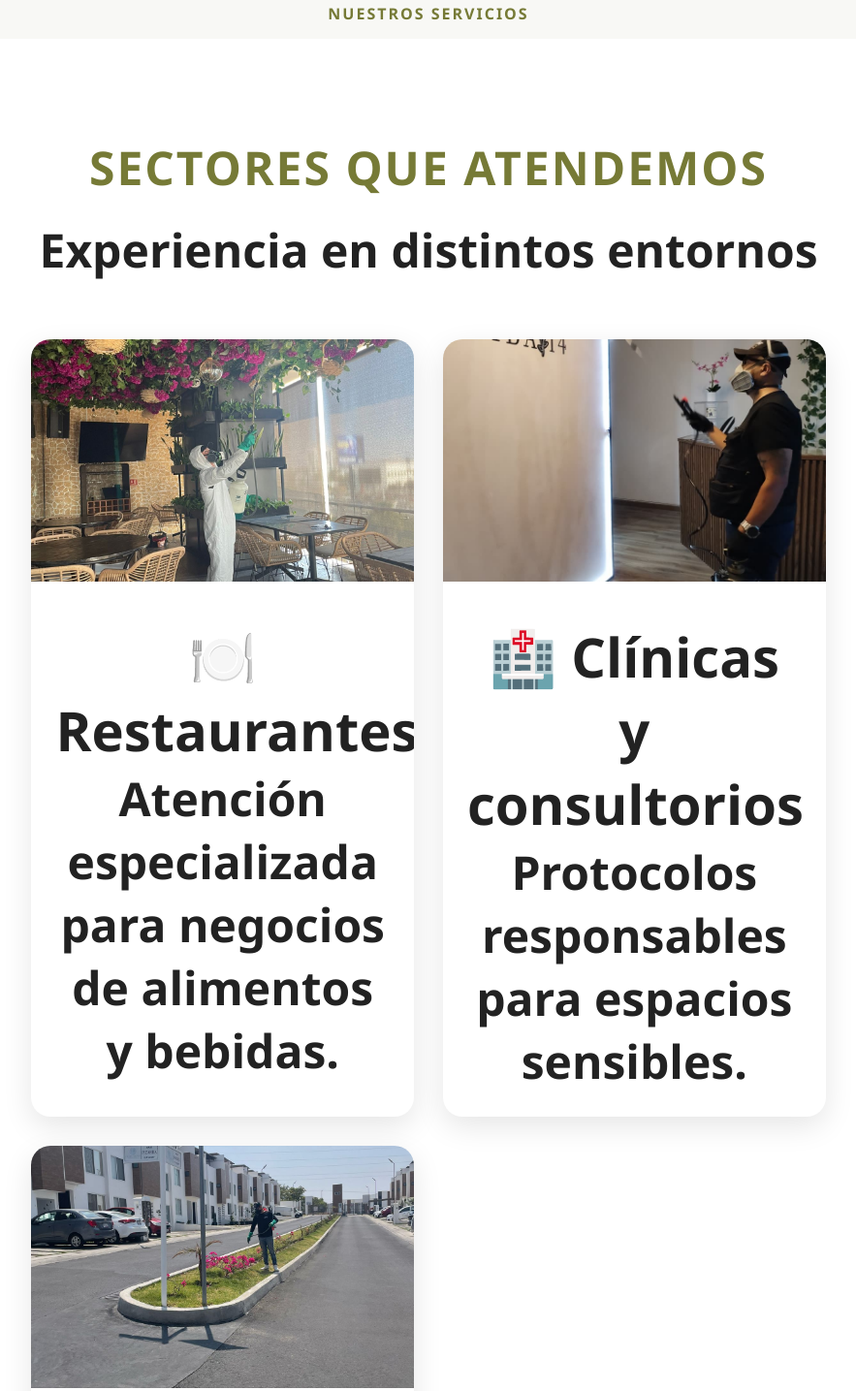
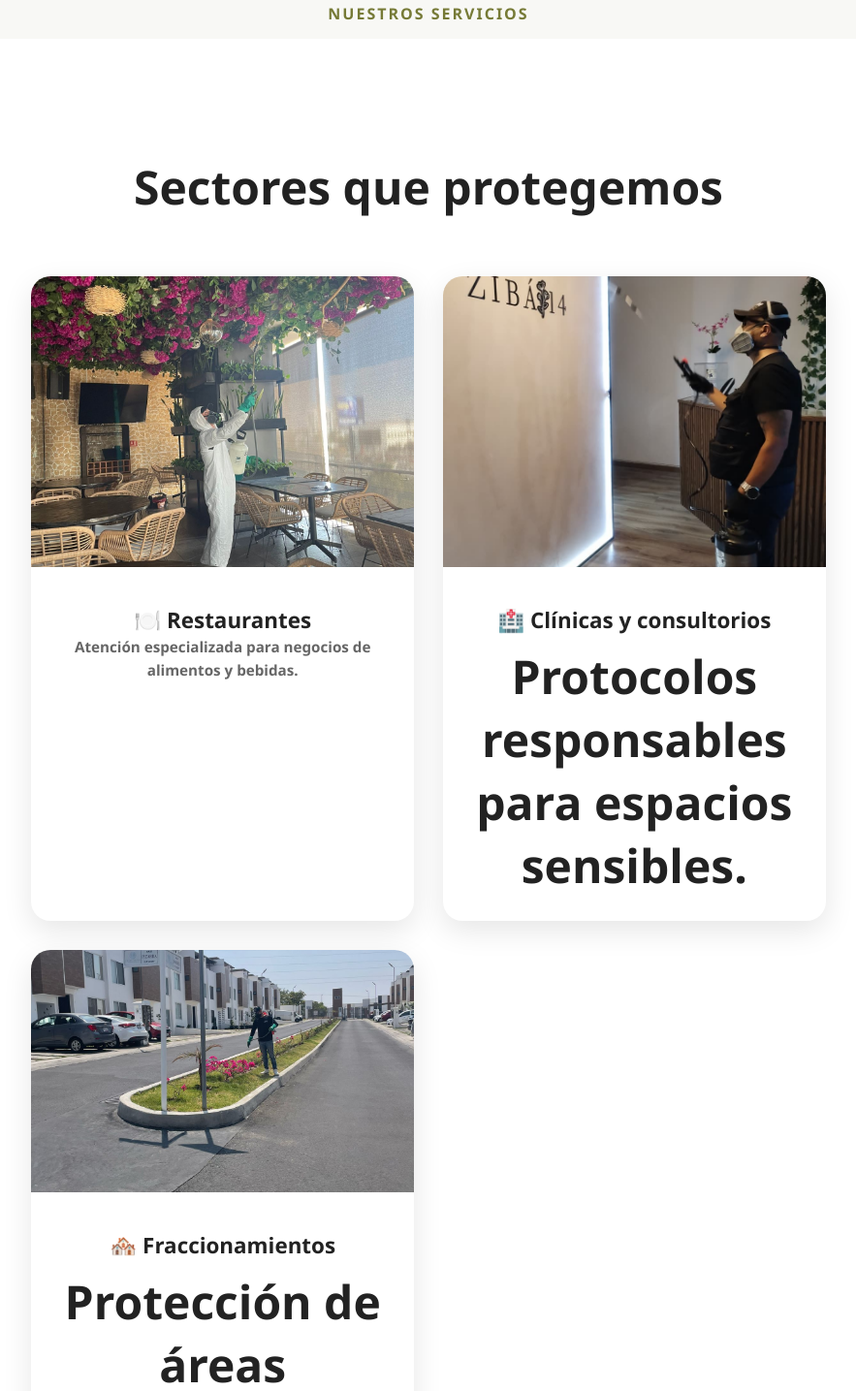
Before and after one commit to karimebeamonte/Fumiterra, a plain HTML site: page index.html in a window 1280 px wide. Shown: the part 2536-3971 px from the top of the page at 97% size, without its empty margins (198-1081 px from the left). Drawn offline with Linux system fonts and the light colour scheme.

Commit message:
Update index.html

```diff
--- a/index.html
+++ b/index.html
@@ -432,7 +432,6 @@ color:#767a36;
 font-weight:bold;
 letter-spacing:2px;
 ">
-SECTORES QUE ATENDEMOS
 </p>
 
 <h2 style="
@@ -440,36 +439,55 @@ font-size:3rem;
 margin:20px 0 60px 0;
 color:#222;
 ">
-Experiencia en distintos entornos
+Sectores que protegemos
 </h2>
 
 <div style="
 display:grid;
-grid-template-columns:repeat(auto-fit,minmax(280px,1fr));
-gap:30px;
+grid-template-columns:repeat(auto-fit,minmax(350px,1fr));gap:30px;
 ">
 
 <div style="background:white;border-radius:20px;overflow:hidden;box-shadow:0 10px 30px rgba(0,0,0,.1);">
-<img src="img/WhatsApp Image 2025-03-10 at 1.56.32 PM.jpeg" style="width:100%;height:250px;object-fit:cover;">
+<img src="img/WhatsApp Image 2025-03-10 at 1.56.32 PM.jpeg" style="width:100%;height:300px;object-fit:cover;">
 <div style="padding:25px;">
-<h3> 🍽️ Restaurantes</h3>
-<p>Atención especializada para negocios de alimentos y bebidas.</p>
-</div>
+<h3 style="
+font-size:1.4rem;
+margin-bottom:10px;
+color:#222;
+">
+🍽️ Restaurantes
+<p style="
+font-size:.95rem;
+line-height:1.6;
+color:#666;
+">
+Atención especializada para negocios de alimentos y bebidas.
+</p></div>
 </div>
 
 <div style="background:white;border-radius:20px;overflow:hidden;box-shadow:0 10px 30px rgba(0,0,0,.1);">
-<img src="img/WhatsApp Image 2026-04-11 at 7.33.08 PM.jpeg" style="width:100%;height:250px;object-fit:cover;">
+<img src="img/WhatsApp Image 2026-04-11 at 7.33.08 PM.jpeg" style="width:100%;height:300px;object-fit:cover;">
 <div style="padding:25px;">
-<h3>🏥 Clínicas y consultorios</h3>
-<p>Protocolos responsables para espacios sensibles.</p>
+<h3 style="
+font-size:1.4rem;
+margin-bottom:10px;
+color:#222;
+">
+🏥 Clínicas y consultorios
+</h3><p>Protocolos responsables para espacios sensibles.</p>
 </div>
 </div>
 
 <div style="background:white;border-radius:20px;overflow:hidden;box-shadow:0 10px 30px rgba(0,0,0,.1);">
 <img src="img/WhatsApp Image 2025-05-02 at 1.26.32 PM.jpeg" style="width:100%;height:250px;object-fit:cover;">
 <div style="padding:25px;">
-<h3>🏘️ Fraccionamiento</h3>
-<p>Protección de áreas comunes, jardines y zonas residenciales.</p>
+<h3 style="
+font-size:1.4rem;
+margin-bottom:10px;
+color:#222;
+">
+🏘️ Fraccionamientos
+</h3><p>Protección de áreas comunes, jardines y zonas residenciales.</p>
 </div>
 </div>
 
```
